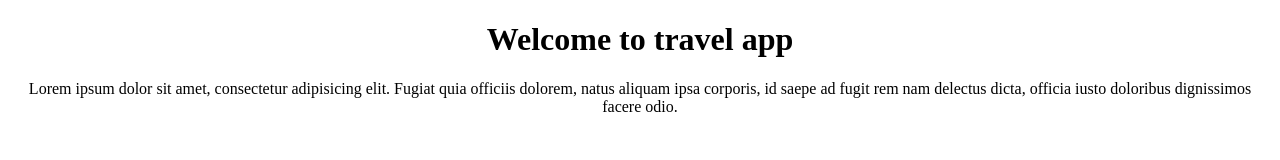
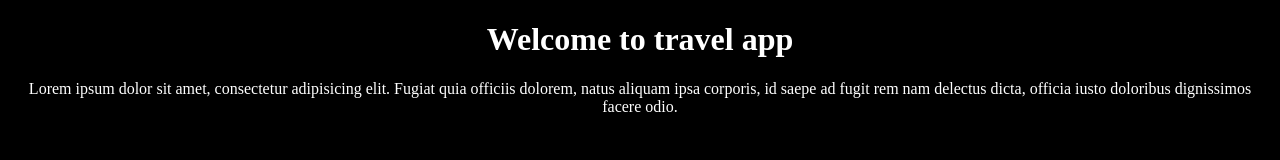
Before and after one commit to Arun-DevCode/Travel-Web-App, a plain HTML site: page index.html in a window 1280 px wide. Drawn offline with Linux system fonts and the light colour scheme.

Commit message:
modified & added file

```diff
--- a/index.html
+++ b/index.html
@@ -4,6 +4,8 @@
     <meta charset="UTF-8" />
     <meta name="viewport" content="width=device-width, initial-scale=1.0" />
     <title>Travel App</title>
+    <!--External CSS File-->
+    <link rel="stylesheet" href="style.css" />
   </head>
   <body>
     <h1 style="text-align: center">Welcome to travel app</h1>
--- /dev/null
+++ b/style.css
@@ -0,0 +1,4 @@
+body {
+  background-color: black;
+  color: white;
+}
```
